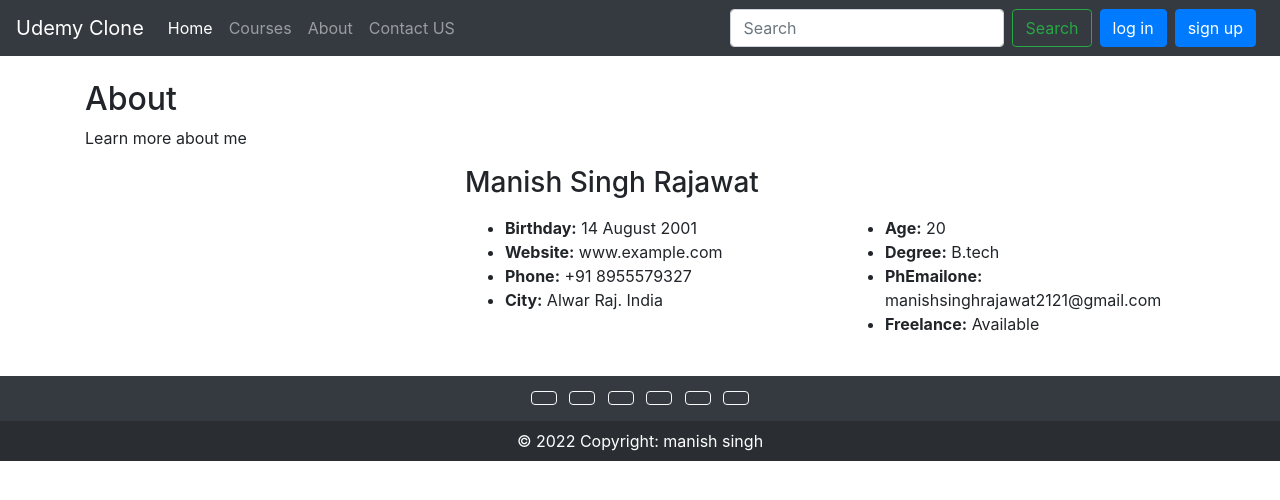
After one commit to manish2627/udemy-clone, a Django app: page /about in a window 1280 px wide. The commit adds this page. Shown: the top 500 px of the page. Run offline with Django 4.2, Linux system fonts and the light colour scheme; parts of the project's set-up code (start-up, migrations or seed data) failed here and were passed over.

Commit message:
add contact page and about page

```diff
--- a/udemyclone/templates/base.html
+++ b/udemyclone/templates/base.html
@@ -11,6 +11,7 @@
     integrity="sha384-xOolHFLEh07PJGoPkLv1IbcEPTNtaed2xpHsD9ESMhqIYd0nLMwNLD69Npy4HI+N" crossorigin="anonymous" />
 
   <title>{% block title %}{% endblock title %}</title>
+  {% block css %}{% endblock css %}
 </head>
 
 <body>
@@ -163,7 +164,7 @@ aria-hidden="true">
 
 
   {% for message in messages %}
-<div class="alert alert-{{message.tags}} alert-dismissible fade show" role="alert">
+  <div class="alert alert-{{message.tags}} alert-dismissible fade show mb-2" role="alert">
     <strong>message!</strong>{{ message }}
     <button type="button" class="close" data-dismiss="alert" aria-label="Close">
       <span aria-hidden="true">&times;</span>
@@ -172,6 +173,64 @@ aria-hidden="true">
   {% endfor %}
   <!--modal ends here-->
   {% block body %}{% endblock body %}
+
+
+
+
+<!-- FOoter strat here -->
+
+  <footer class="bg-dark text-center text-white  mt-4">
+  <!-- Grid container -->
+  <div class="container p-2 pb-0">
+    <!-- Section: Social media -->
+    <section class="mb-1">
+      <!-- Facebook -->
+      <a class="btn btn-outline-light btn-floating m-1" href="#!" role="button"
+        ><i class="fab fa-facebook-f"></i
+      ></a>
+
+      <!-- Twitter -->
+      <a class="btn btn-outline-light btn-floating m-1" href="#!" role="button"
+        ><i class="fab fa-twitter"></i
+      ></a>
+
+      <!-- Google -->
+      <a class="btn btn-outline-light btn-floating m-1" href="#!" role="button"
+        ><i class="fab fa-google"></i
+      ></a>
+
+      <!-- Instagram -->
+      <a class="btn btn-outline-light btn-floating m-1" href="#!" role="button"
+        ><i class="fab fa-instagram"></i
+      ></a>
+
+      <!-- Linkedin -->
+      <a class="btn btn-outline-light btn-floating m-1" href="#!" role="button"
+        ><i class="fab fa-linkedin-in"></i
+      ></a>
+
+      <!-- Github -->
+      <a class="btn btn-outline-light btn-floating m-1" href="#!" role="button"
+        ><i class="fab fa-github"></i
+      ></a>
+    </section>
+    <!-- Section: Social media -->
+  </div>
+  <!-- Grid container -->
+
+  <!-- Copyright -->
+  <div class="text-center p-2" style="background-color: rgba(0, 0, 0, 0.2);">
+    © 2022 Copyright:
+    <a class="text-white" href="">manish singh</a>
+  </div>
+  <!-- Copyright -->
+</footer>
+
+
+<!-- End of .container -->
+
+
+
 
   <!-- Optional JavaScript; choose one of the two! -->
 
--- a/udemyclone/templates/course/course.html
+++ b/udemyclone/templates/course/course.html
@@ -16,7 +16,7 @@
                     <div class="card-body">
                       <h5 class="card-title">{{course.title}}</h5>
                       <p class="card-text">{{course.desc}}</p>
-                      <a href="course/coursehome{{course.sno}}" class="btn btn-primary">Buy Now</a>
+                      <a href="/coursehome{{course.sno}}" class="btn btn-primary">Buy Now</a>
                     </div>
                   </div>
             </div>
--- a/udemyclone/templates/course/coursehome.html
+++ b/udemyclone/templates/course/coursehome.html
@@ -22,7 +22,7 @@
 
             {% if request.session.user %}
             {% if purchase_course.purchase_id %}
-            <button type="submit" class="btn btn-primary " data-toggle="modal" data-target="#buynowModal">play</button>
+            <button  class="btn btn-primary " >Start Learnig</button>
             {% else %}
             <button type="submit" class="btn btn-primary " data-toggle="modal" data-target="#buynowModal">BUY NOW</button>
 
--- /dev/null
+++ b/udemyclone/templates/home/aboutme.html
@@ -0,0 +1,50 @@
+{% extends 'base.html' %}
+{% block title %}{% endblock title %}
+{% block css %}{% endblock css %}
+{% block body %}
+<div class="contanier h-75 " style="height: 100px;">
+<section id="about" class="h-75 section-show my-4 ">
+    <div class="about-me container h-75 ">
+        <div class="section-title">
+            <h2>About</h2>
+            <p>Learn more about me</p>
+        </div>
+        <div class="row my-3">
+            <div class="col-lg-4 py-3 pl-3"  > <img src="" class="img-fluid" alt=""></div>
+            <div class="col-lg-8 pt-4 pt-lg-0 content" data-aos="fade-left">
+                <h3>Manish Singh Rajawat</h3>
+                <p class=""> </p>
+                <div class="row">
+                    <div class="col-lg-6">
+                        <ul>
+                            <li><i class="bi bi-chevron-right"></i> <strong>Birthday:</strong> <span>14 August 2001 </span>
+                            </li>
+                            <li><i class="bi bi-chevron-right"></i> <strong>Website:</strong>
+                                <span>www.example.com</span></li>
+                            <li><i class="bi bi-chevron-right"></i> <strong>Phone:</strong> <span>+91 8955579327</span>
+                            </li>
+                            <li><i class="bi bi-chevron-right"></i> <strong>City:</strong> <span>Alwar Raj. India</span>
+                            </li>
+                        </ul>
+                    </div>
+                    <div class="col-lg-6">
+                        <ul>
+                            <li><i class="bi bi-chevron-right"></i> <strong>Age:</strong> <span>20</span></li>
+                            <li><i class="bi bi-chevron-right"></i> <strong>Degree:</strong> <span>B.tech</span></li>
+                            <li><i class="bi bi-chevron-right"></i> <strong>PhEmailone:</strong>
+                                <span>manishsinghrajawat2121@gmail.com</span></li>
+                            <li><i class="bi bi-chevron-right"></i> <strong>Freelance:</strong> <span>Available</span>
+                            </li>
+                        </ul>
+                    </div>
+                </div>
+
+            </div>
+        </div>
+    </div>
+
+</div>
+
+
+</section>
+{% endblock body %}
--- a/udemyclone/templates/home/contact.html
+++ b/udemyclone/templates/home/contact.html
@@ -3,8 +3,8 @@
 {% comment %} {% block contactactive %} active {% endblock contactactive %} {% endcomment %}
 
 {% block body %}
-<div class="container">
-<form action= "contact" method="POST">{% csrf_token %}
+<div class="container my-5 ">
+<form clas="mx-3"action= "contact" method="POST">{% csrf_token %}
     <div class="form-group">
       <label for="name ">Name </label>
       <input type="text" class="form-control" id="name " name='name' aria-describedby="emailHelp">
--- a/udemyclone/udemy/urls.py
+++ b/udemyclone/udemy/urls.py
@@ -4,6 +4,7 @@ from udemy import views
 urlpatterns = [
      path('', views.home, name='home'),
      path('contact', views.contact, name='contact'),
+     path('about', views.about, name='about'),
 
 
 
--- a/udemyclone/udemy/views.py
+++ b/udemyclone/udemy/views.py
@@ -27,4 +27,6 @@ def contact(request):
             messages.success(request, 'your massage has been sent succesfully  !!!')
 
     return render(request, 'home/contact.html')
-    return render(request, 'home/contact.html')
+
+def about(request):
+    return render(request, 'home/aboutme.html')
--- a/udemyclone/udemyclone/urls.py
+++ b/udemyclone/udemyclone/urls.py
@@ -20,7 +20,7 @@ from django.conf.urls.static import static
 
 urlpatterns = [
     path('admin/', admin.site.urls),
+    path('', include('course.urls')),
     path('', include('udemy.urls')),
     path('account/', include('account.urls')),
-    path('', include('course.urls'))
 ]+static(settings.MEDIA_URL, document_root=settings.MEDIA_ROOT)
```
Also changed, not shown: udemyclone/course/views.py (+16 -1 lines), udemyclone/db.sqlite3, udemyclone/static/img/user.png (added). Lines whose indentation alone changed are shown as unchanged.
